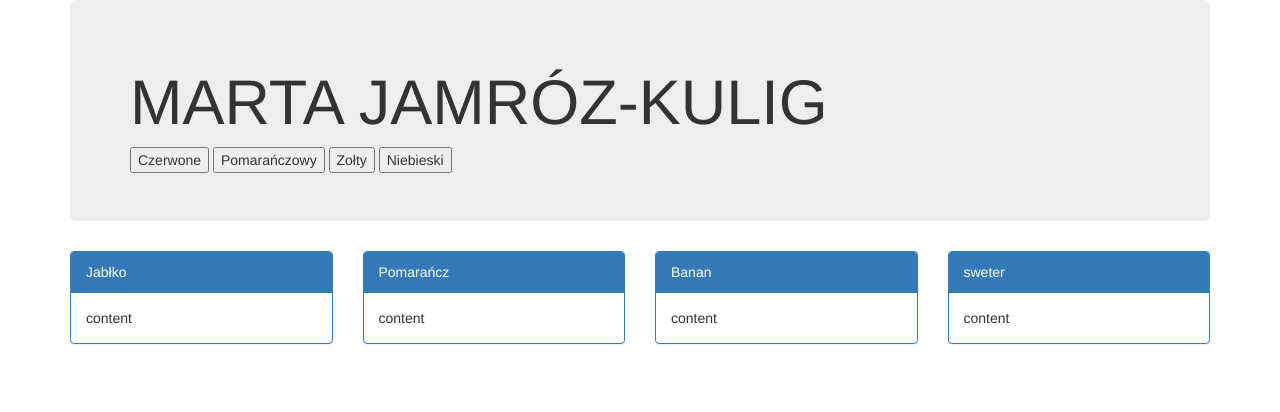
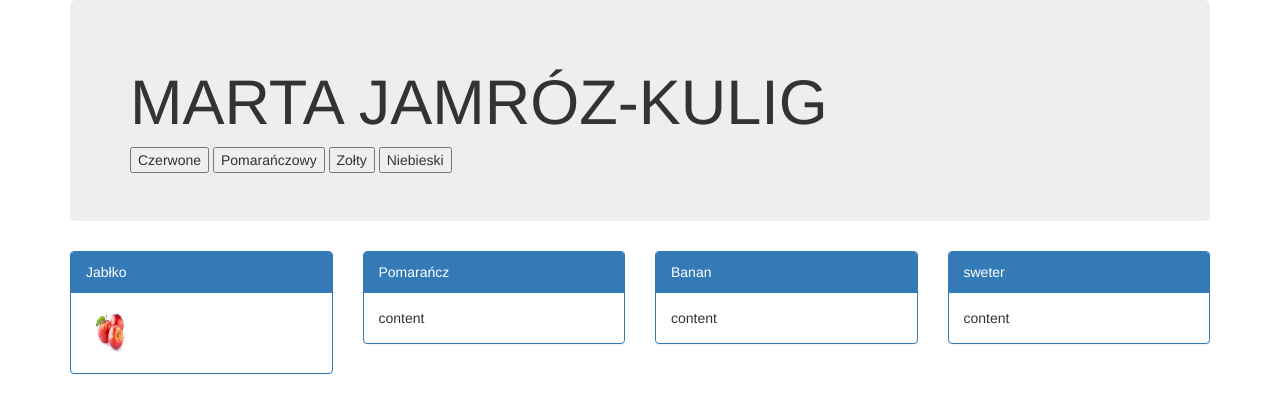
Before and after one commit to bialka104b/Click-the-show-to-hide-the-button, a plain HTML site: page index.html in a window 1280 px wide. Drawn offline with nearby package versions, Linux system fonts and the light colour scheme.

Commit message:
add folder image, add file style.css

```diff
--- a/index.html
+++ b/index.html
@@ -16,6 +16,7 @@ Released under the MIT license: http://jsbin.mit-license.org
   <meta name="viewport" content="width=device-width">
   <title>Marta Jamróz-Kulig</title>
   <link href="https://maxcdn.bootstrapcdn.com/bootstrap/3.3.6/css/bootstrap.min.css" rel="stylesheet" type="text/css" />
+  <link rel="stylesheet" type="text/css" href="./style.css">
   <script src="https://maxcdn.bootstrapcdn.com/bootstrap/3.3.6/js/bootstrap.min.js"></script>
   <script src="https://code.jquery.com/jquery-3.1.0.js"></script>
 </head>
@@ -32,7 +33,7 @@ Released under the MIT license: http://jsbin.mit-license.org
       <div class="col-xs-3">
         <div id="panel1" class="panel panel-primary">
           <div class="panel-heading">Jabłko</div>
-          <div class="panel-body">content</div>
+          <div class="panel-body"><img src="./image/apples.jpg" alt="" class="picture img-responsive"></div>
         </div>
       </div>
       <div class="col-xs-3">
--- /dev/null
+++ b/style.css
@@ -0,0 +1,4 @@
+.picture {
+    width:50px;
+    height:50px;
+}
```
Also changed, not shown: image/apples.jpg (added), image/banana.jpg (added), image/orange.jpg (added), image/sweter.jpg (added).
